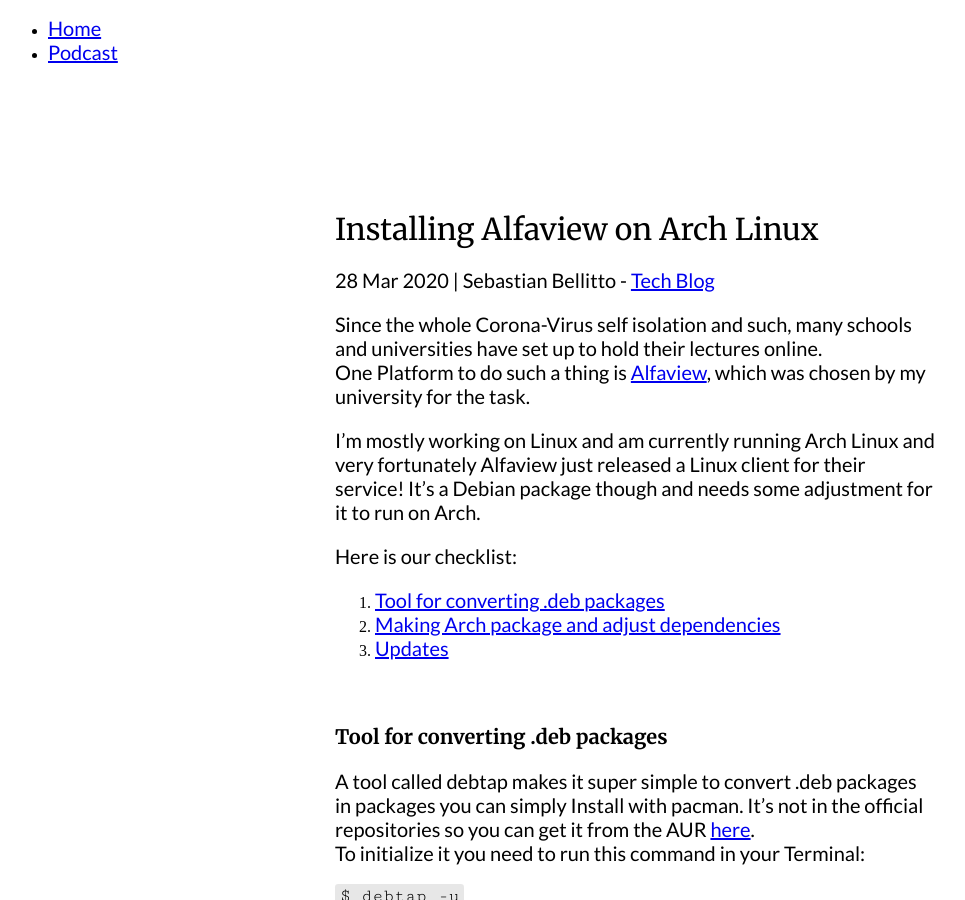
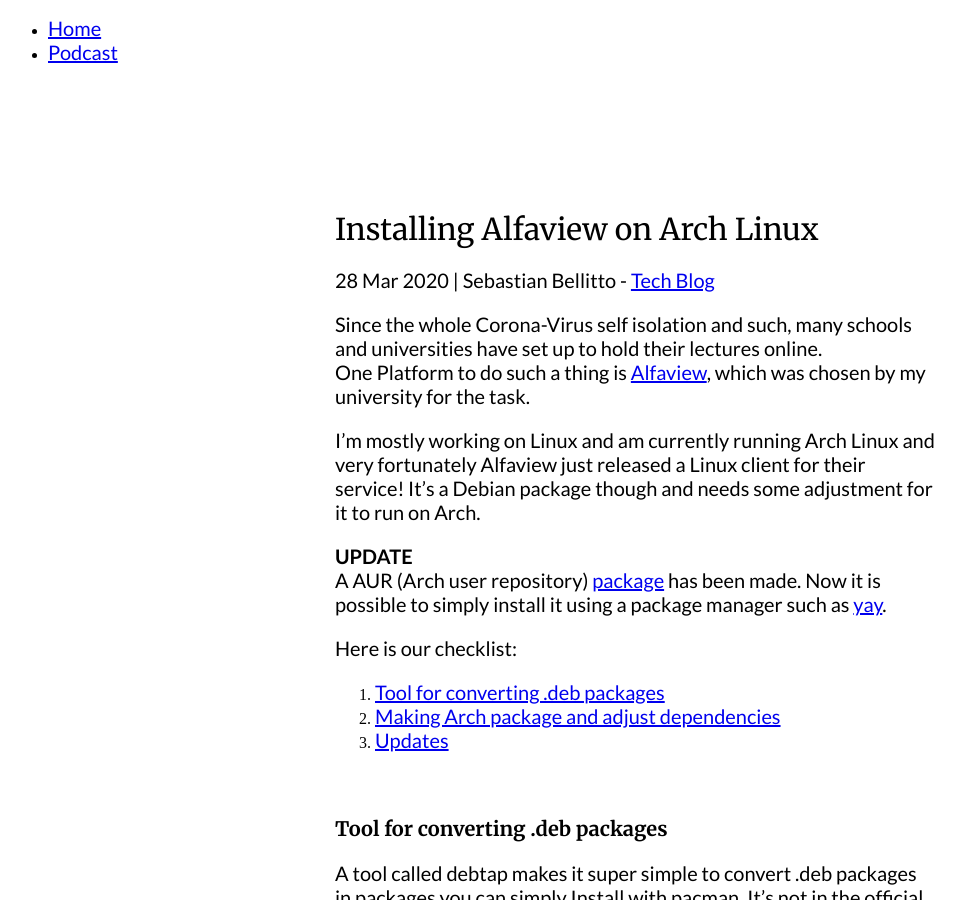
Before and after one commit to SebastianSlash/SebastianSlash.github.io, a Jekyll site: the page built from _posts/tech/2020-03-28-alfaview-on-arch.md, in a window 1280 px wide and 900 px high. Shown: the whole window, without its empty margins (0-965 px from the left). Built offline with Jekyll 4.4.1, drawn with Linux system fonts in a browser that asks for light colours; some web fonts are replaced.

Commit message:
Update 2020-03-28-alfaview-on-arch.md
added information about now existing AUR package

```diff
--- a/_posts/tech/2020-03-28-alfaview-on-arch.md
+++ b/_posts/tech/2020-03-28-alfaview-on-arch.md
@@ -12,6 +12,9 @@
 I'm mostly working on Linux and am currently running Arch Linux and very fortunately Alfaview just
 released a Linux client for their service! It's a Debian package though and needs some adjustment for it
 to run on Arch. <br>
+
+**UPDATE**<br>
+A AUR (Arch user repository) [package](https://aur.archlinux.org/packages/alfaview/) has been made. Now it is possible to simply install it using a package manager such as [yay](https://github.com/Jguer/yay).
 
 Here is our checklist:<br>
 
```
